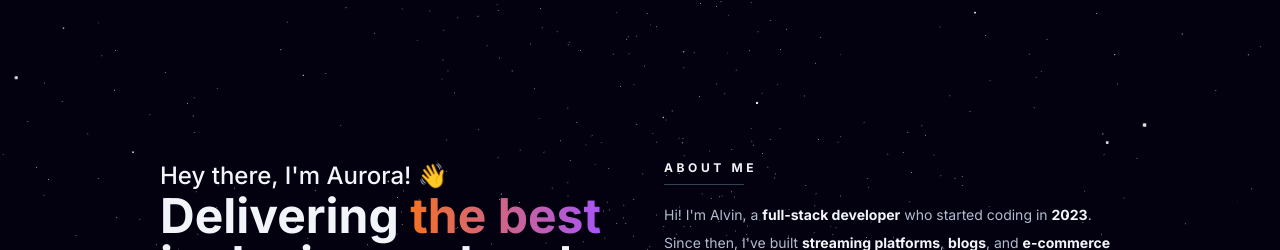
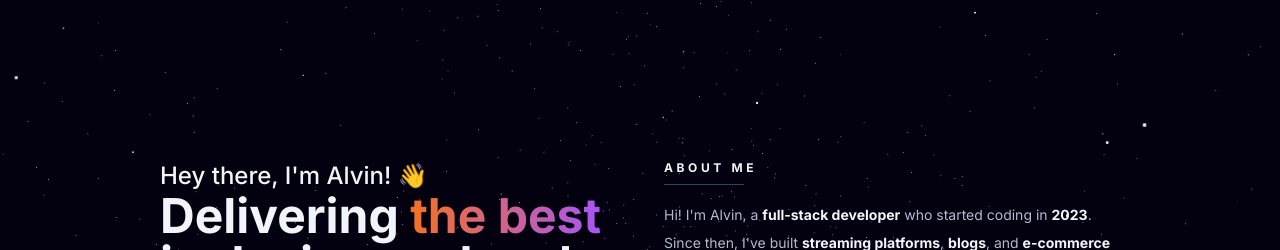
Before and after one commit to devstar969/devstar-portfolio, a Next.js app: page / in a window 1280 px wide. Shown: the top 250 px of the page. Built offline with nearby package versions, Linux system fonts and the light colour scheme.

Commit message:
chore: update names to Alvin

```diff
--- a/src/app/components/HeroTitle.tsx
+++ b/src/app/components/HeroTitle.tsx
@@ -20,7 +20,7 @@ export default function HeroTitle() {
                 animate="visible"
                 className="text-lg sm:text-xl md:text-2xl font-medium text-center lg:text-start"
             >
-                Hey there, I'm Aurora! 👋
+                Hey there, I'm Alvin! 👋
             </motion.h1>
             <motion.h1
                 variants={slideInFromLeft(0.6)}
```
